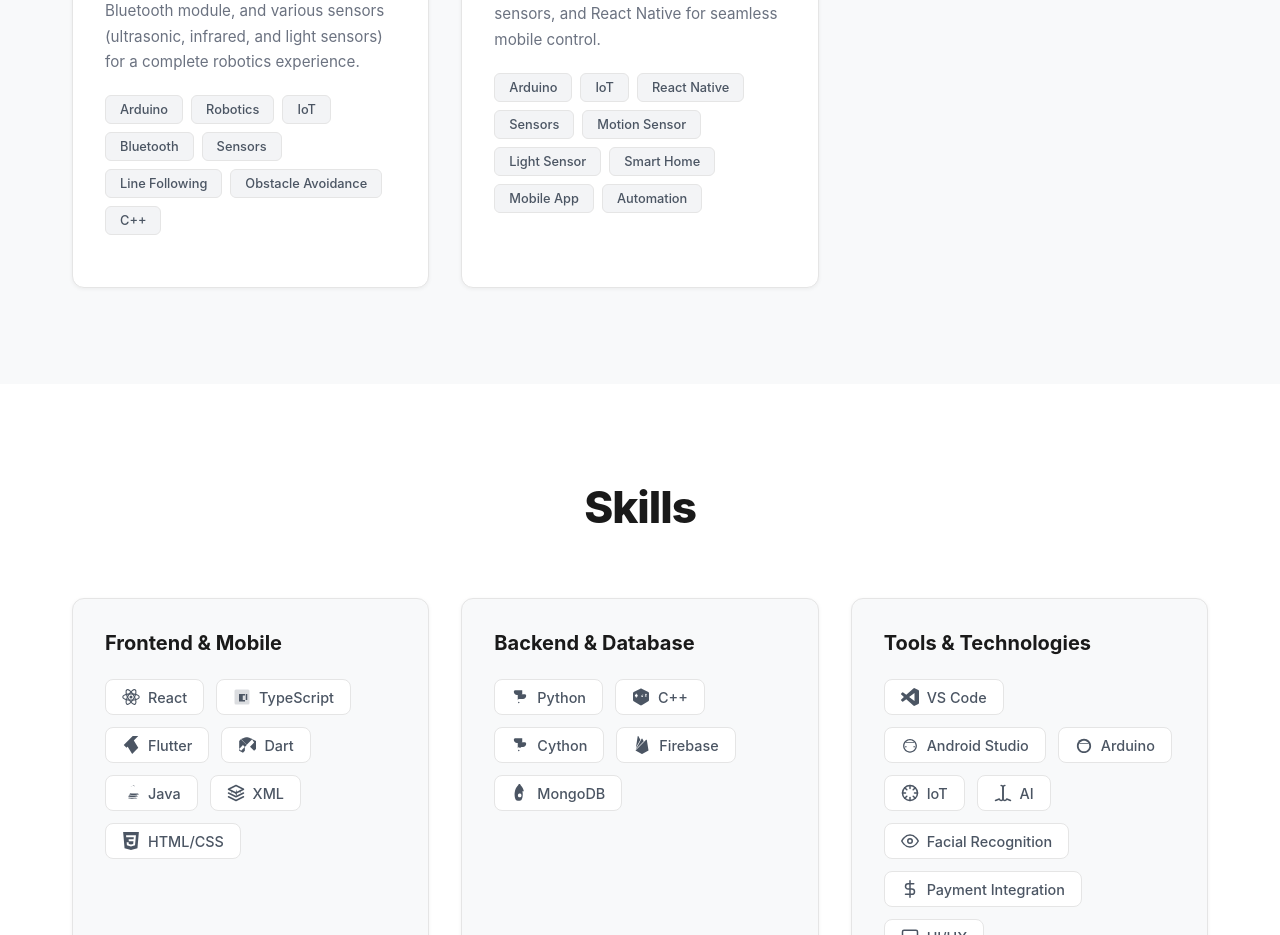
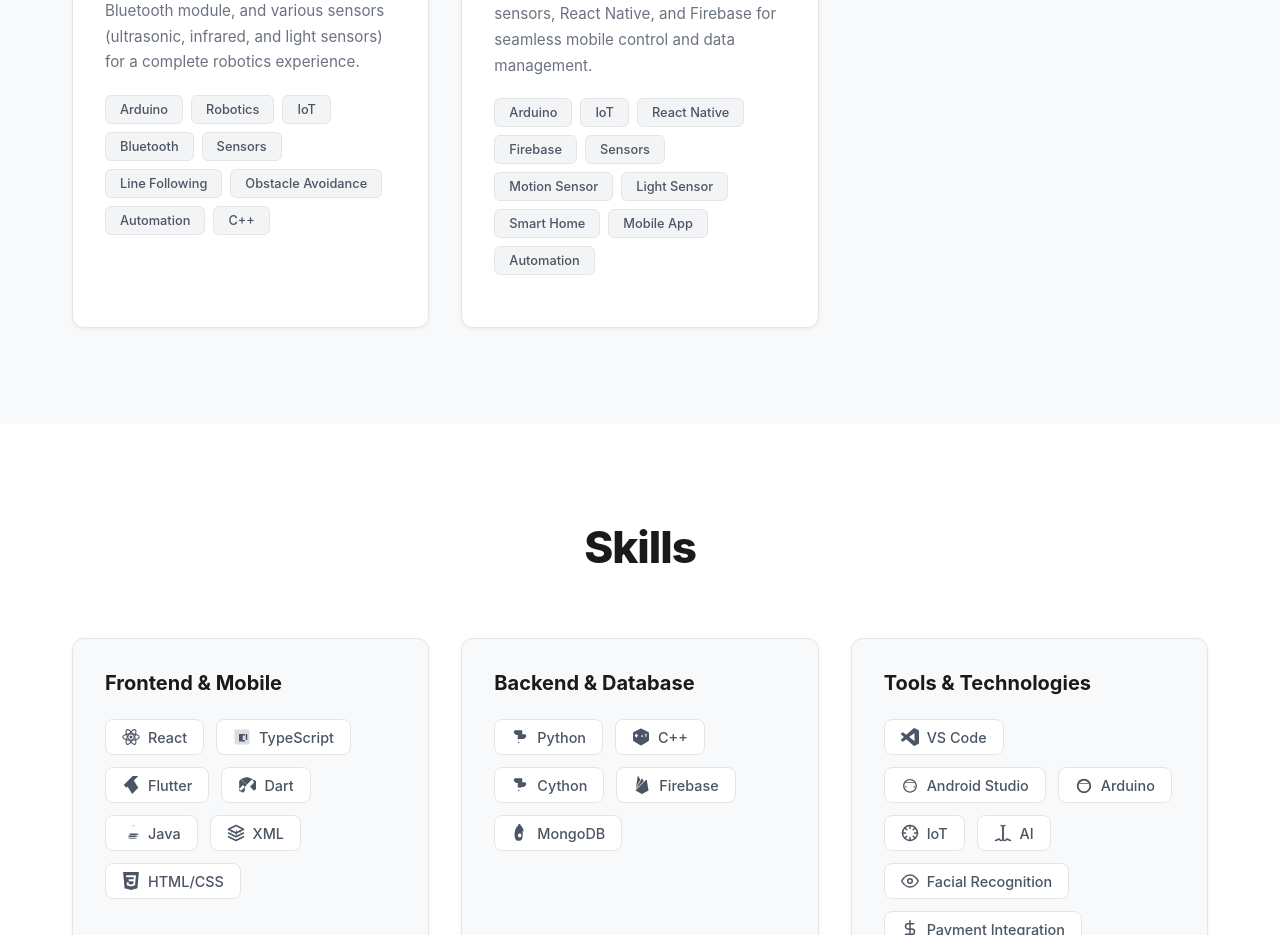
Before and after one commit to clarenceportugal/portfolio, a React (Vite) app: page / in a window 1280 px wide. Shown: the part 4920-5855 px from the top of the page. Built offline with nearby package versions, Linux system fonts and the light colour scheme.

Commit message:
Update projects: Add Firebase to Ancestral House, add Automation tag to RC Car

```diff
--- a/src/App.tsx
+++ b/src/App.tsx
@@ -424,15 +424,15 @@
                 image: rccarImage,
                 title: 'RC Car Robot',
                 description: 'An Arduino-based robotics project featuring a remote-controlled car with advanced autonomous capabilities. The robot can be controlled remotely via Bluetooth communication and includes line tracing/following functionality using infrared sensors. Equipped with obstacle avoidance system using ultrasonic sensors and light sensors for environmental detection, the robot can navigate autonomously while avoiding obstacles in its path. Built with Arduino Uno, L298N Motor Driver, HC-05 Bluetooth module, and various sensors (ultrasonic, infrared, and light sensors) for a complete robotics experience.',
-                tags: ['Arduino', 'Robotics', 'IoT', 'Bluetooth', 'Sensors', 'Line Following', 'Obstacle Avoidance', 'C++'],
+                tags: ['Arduino', 'Robotics', 'IoT', 'Bluetooth', 'Sensors', 'Line Following', 'Obstacle Avoidance', 'Automation', 'C++'],
                 category: 'iot'
               },
               {
                 id: 'ancestralhouse',
                 image: ancestralhouseImage,
                 title: 'Rufino Pabico Ancestral House',
-                description: 'An IoT smart home automation system for the Rufino Pabico Ancestral House model. Features a React Native mobile application that allows remote control and monitoring of various house features including fountain control, lighting systems, motion sensors, and light sensors. The system enables automated and manual control of house elements, providing a complete smart home experience through mobile app interface. Built with Arduino, IoT sensors, and React Native for seamless mobile control.',
-                tags: ['Arduino', 'IoT', 'React Native', 'Sensors', 'Motion Sensor', 'Light Sensor', 'Smart Home', 'Mobile App', 'Automation'],
+                description: 'An IoT smart home automation system for the Rufino Pabico Ancestral House model. Features a React Native mobile application that allows remote control and monitoring of various house features including fountain control, lighting systems, motion sensors, and light sensors. The system enables automated and manual control of house elements, providing a complete smart home experience through mobile app interface. Built with Arduino, IoT sensors, React Native, and Firebase for seamless mobile control and data management.',
+                tags: ['Arduino', 'IoT', 'React Native', 'Firebase', 'Sensors', 'Motion Sensor', 'Light Sensor', 'Smart Home', 'Mobile App', 'Automation'],
                 category: ['app', 'iot']
               }
             ]
```
